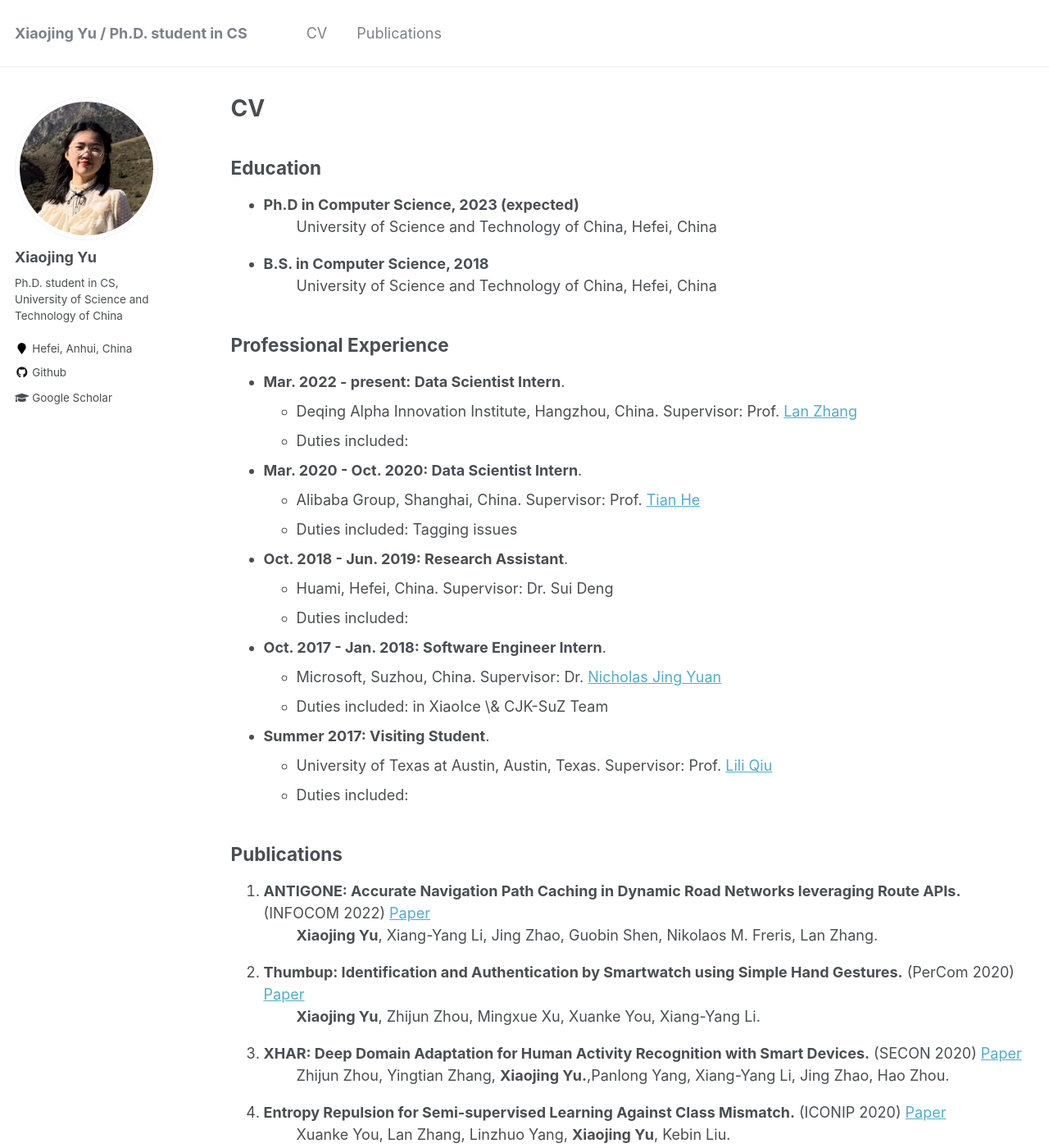
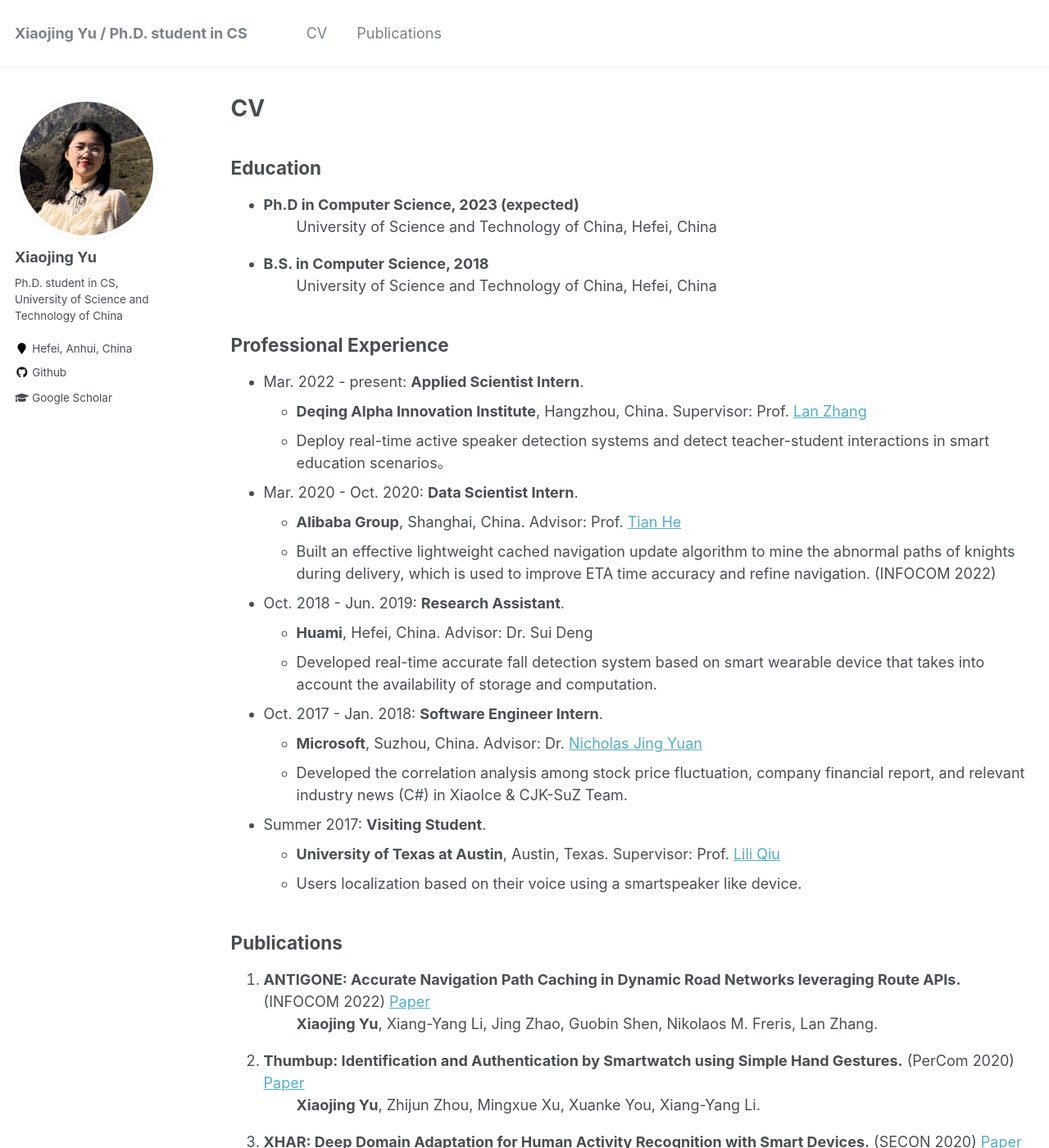
Before and after one commit to blairjing/blairjing.github.io, a Jekyll site: the page built from _pages/cv.md, in a window 1280 px wide and 1400 px high. Shown: the whole window at 82% size. Built offline with Jekyll 4.4.1, drawn with Linux system fonts in a browser that asks for light colours.

Commit message:
Update cv.md

```diff
--- a/_pages/cv.md
+++ b/_pages/cv.md
@@ -19,21 +19,21 @@ Education
 
 Professional Experience
 ------
-* **Mar. 2022 - present: Data Scientist Intern**.
-  *  Deqing Alpha Innovation Institute, Hangzhou, China. Supervisor: Prof. [Lan Zhang](https://scholar.google.com/citations?user=83QxmA8AAAAJ&hl=en)
-  *  Duties included:
-* **Mar. 2020 - Oct. 2020: Data Scientist Intern**.
-  *  Alibaba Group, Shanghai, China.  Supervisor: Prof. [Tian He](https://scholar.google.com/citations?user=hc1m_BQAAAAJ&hl=en)
-  *  Duties included: Tagging issues
-* **Oct. 2018 - Jun. 2019: Research Assistant**.
-  *  Huami, Hefei, China. Supervisor: Dr. Sui Deng
-  *  Duties included:
-* **Oct. 2017 - Jan. 2018: Software Engineer Intern**.
-  *  Microsoft, Suzhou, China. Supervisor: Dr. [Nicholas Jing Yuan](https://scholar.google.com/citations?user=B-d1EHAAAAAJ&hl=en)
-  *  Duties included: in XiaoIce \& CJK-SuZ Team
-* **Summer 2017: Visiting Student**.
-  *  University of Texas at Austin, Austin, Texas. Supervisor: Prof. [Lili Qiu](https://www.cs.utexas.edu/~lili/)
-  *  Duties included:
+* Mar. 2022 - present: **Applied Scientist Intern**.
+  *  **Deqing Alpha Innovation Institute**, Hangzhou, China. Supervisor: Prof. [Lan Zhang](https://scholar.google.com/citations?user=83QxmA8AAAAJ&hl=en)
+  *  Deploy real-time active speaker detection systems and detect teacher-student interactions in smart education scenarios。
+* Mar. 2020 - Oct. 2020: **Data Scientist Intern**.
+  *  **Alibaba Group**, Shanghai, China.  Advisor: Prof. [Tian He](https://scholar.google.com/citations?user=hc1m_BQAAAAJ&hl=en)
+  *  Built an effective lightweight cached navigation update algorithm to mine the abnormal paths of knights during delivery, which is used to improve ETA time accuracy and refine navigation. (INFOCOM 2022)
+* Oct. 2018 - Jun. 2019: **Research Assistant**.
+  *  **Huami**, Hefei, China. Advisor: Dr. Sui Deng
+  *  Developed real-time accurate fall detection system based on smart wearable device that takes into account the availability of storage and computation.
+* Oct. 2017 - Jan. 2018: **Software Engineer Intern**.
+  *  **Microsoft**, Suzhou, China. Advisor: Dr. [Nicholas Jing Yuan](https://scholar.google.com/citations?user=B-d1EHAAAAAJ&hl=en)
+  *  Developed the correlation analysis among stock price fluctuation, company financial report, and relevant industry news (C#) in XiaoIce & CJK-SuZ Team.
+* Summer 2017: **Visiting Student**.
+  *  **University of Texas at Austin**, Austin, Texas. Supervisor: Prof. [Lili Qiu](https://www.cs.utexas.edu/~lili/)
+  *  Users localization based on their voice using a smartspeaker like device.
 
 
 Publications
```
